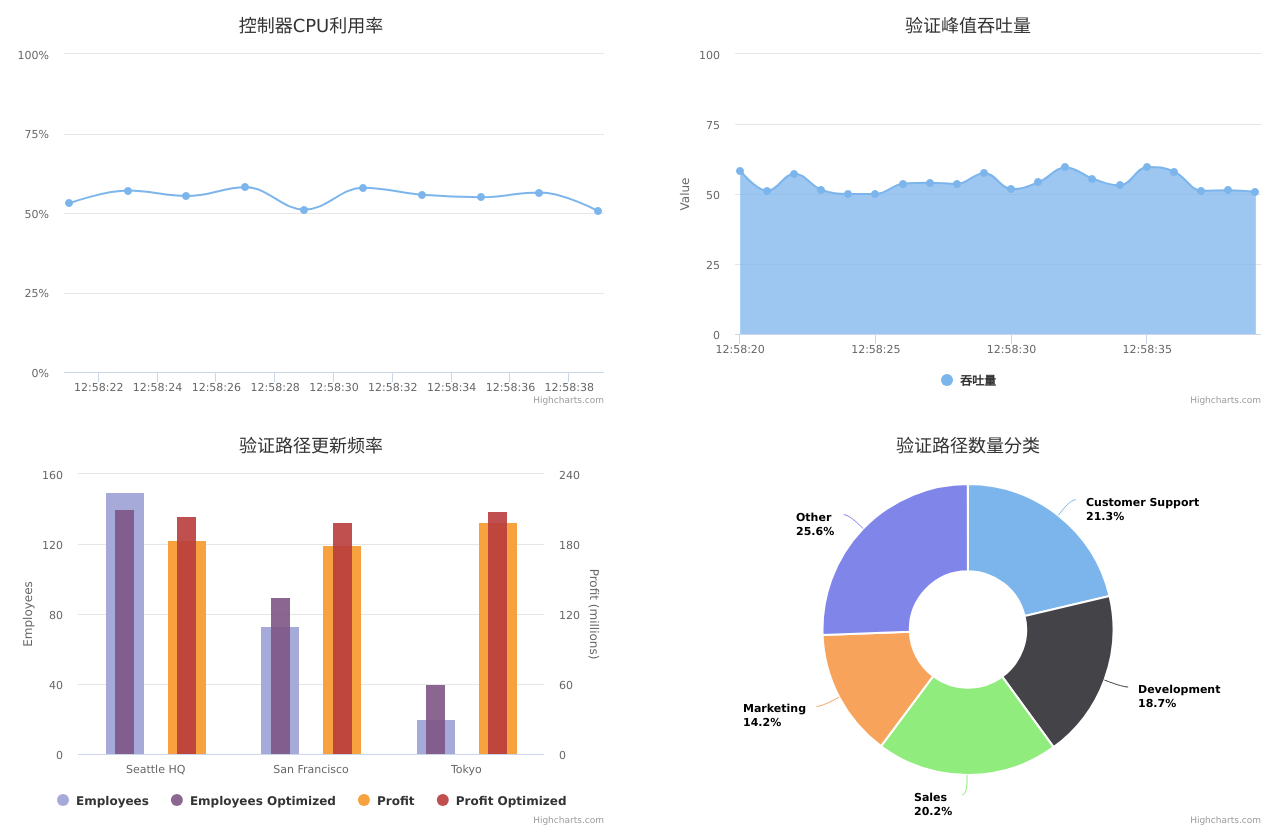
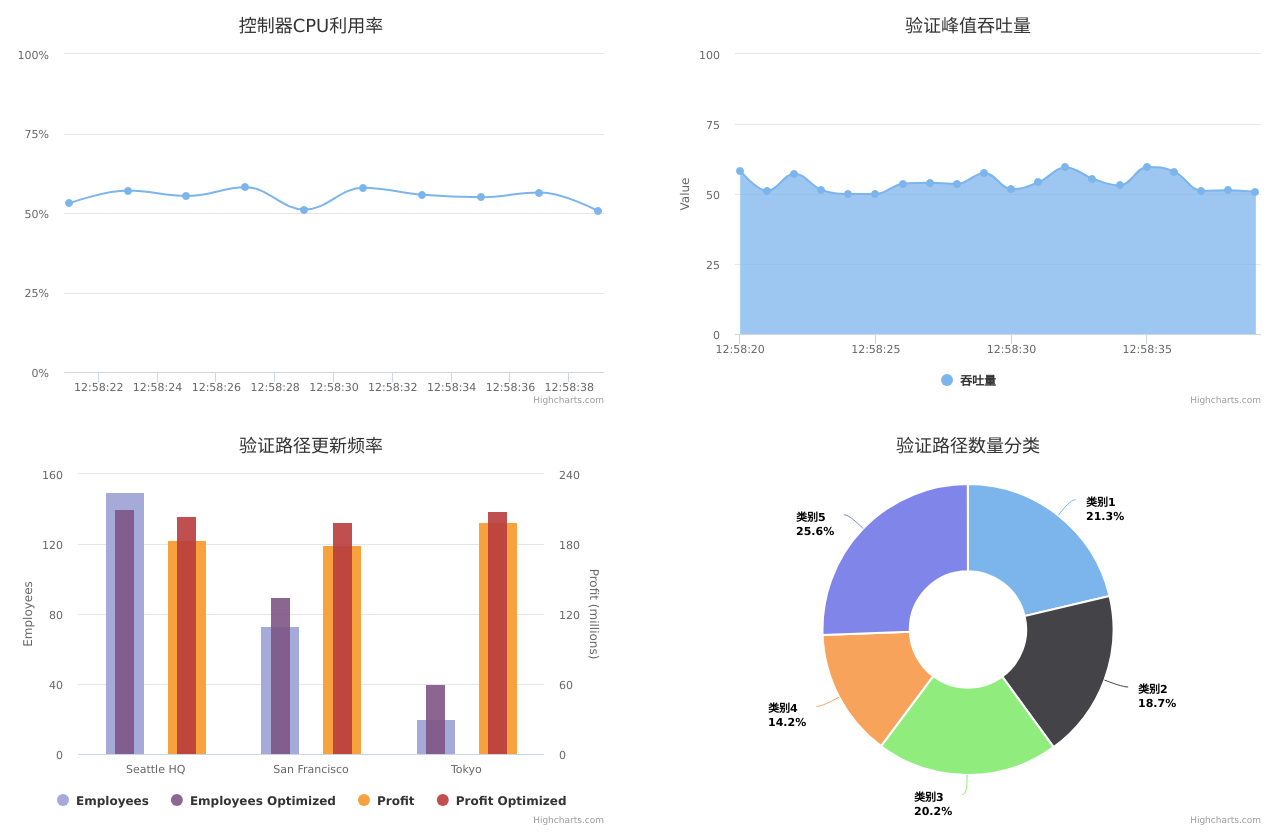
Before and after one commit to shiftpop0/packetVerify, a Django app: page /cpuLine in a window 1280 px wide. Run offline with Django 4.2, Linux system fonts and the light colour scheme; some libraries are stand-ins or nearby versions.

Commit message:
饼图类别

```diff
--- a/templates/cpuLine.html
+++ b/templates/cpuLine.html
@@ -246,19 +246,19 @@ $(function () {
                 },
                 colorByPoint: true,
                 data: [{
-                    name: 'Customer Support',
+                    name: '类别1',
                     y: 21.3
                 }, {
-                    name: 'Development',
+                    name: '类别2',
                     y: 18.7
                 }, {
-                    name: 'Sales',
+                    name: '类别3',
                     y: 20.2
                 }, {
-                    name: 'Marketing',
+                    name: '类别4',
                     y: 14.2
                 }, {
-                    name: 'Other',
+                    name: '类别5',
                     y: 25.6
                 }]
             }]
```
